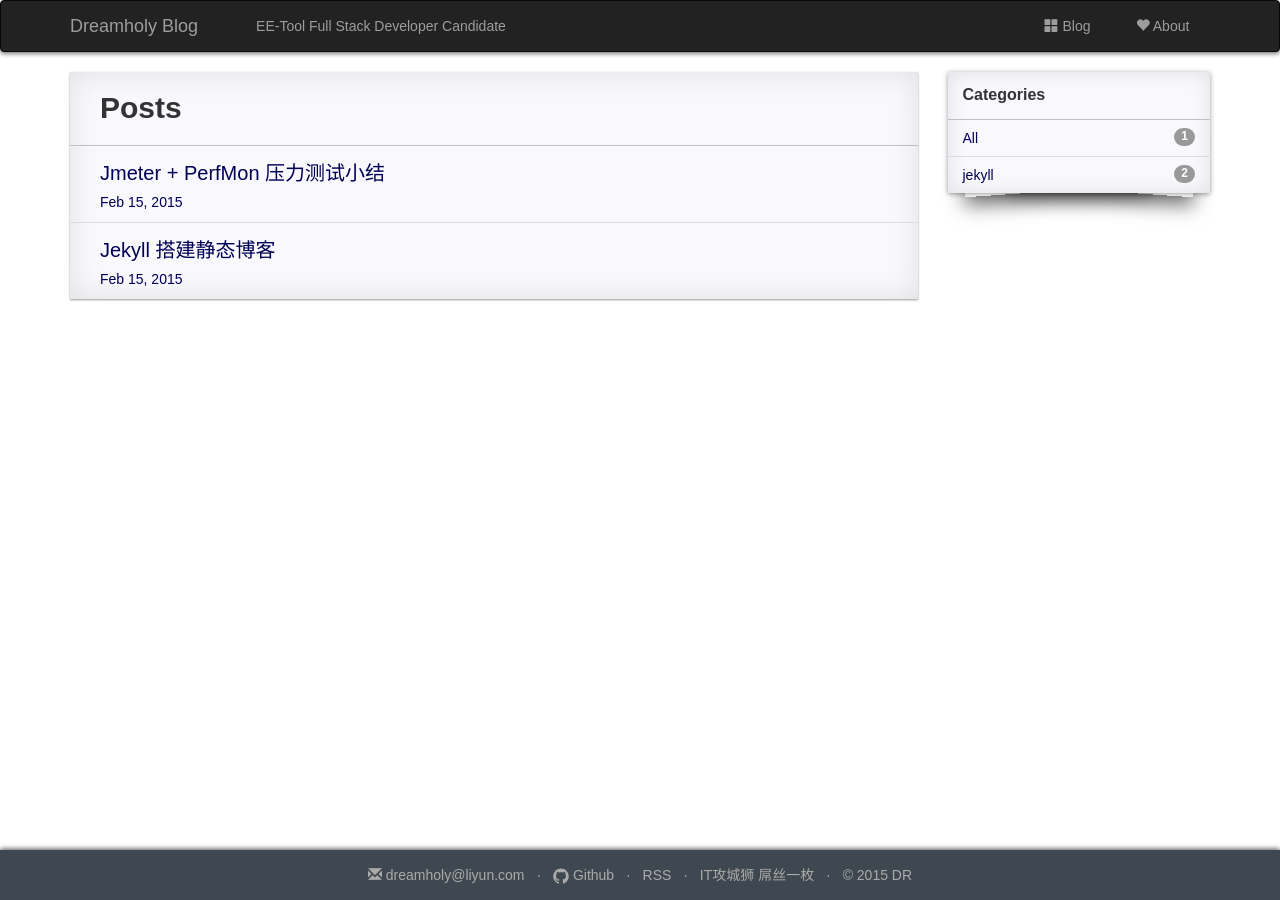
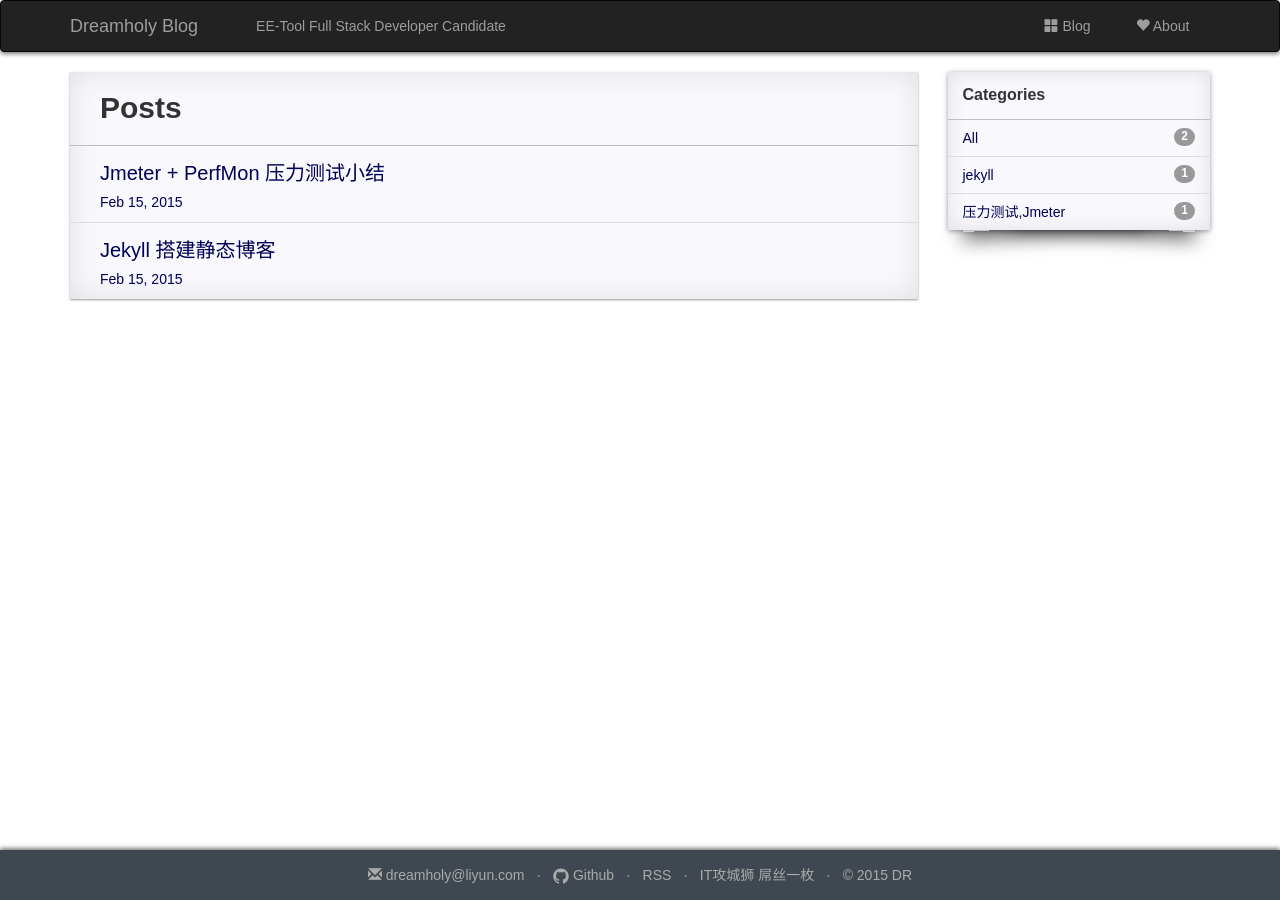
Before and after one commit to dreamholy/dreamholy.github.io, a Jekyll site: the page built from index.html, in a window 1280 px wide. Built offline with Jekyll 4.4.1, drawn with Linux system fonts in a browser that asks for light colours; nearby versions of some CDN libraries; comment, search, counter and statistics services are not loaded; a style sheet for code colours, icons or effects is not loaded.

Commit message:
modify jmeter category

```diff
--- a/_posts/2015-04-24-jmeter-report.md
+++ b/_posts/2015-04-24-jmeter-report.md
@@ -2,7 +2,7 @@
 layout: post
 title:  "Jmeter  + PerfMon 压力测试小结"
 date:   2015-02-15 22:14:54
-categories: jekyll
+categories: 压力测试,Jmeter
 excerpt: jemter perfmon 压力测试 分布式
 ---
 
```
